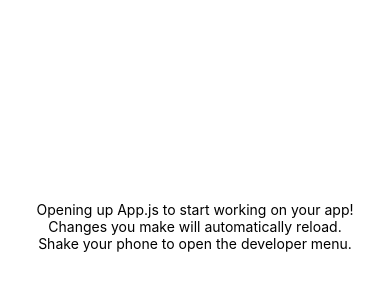
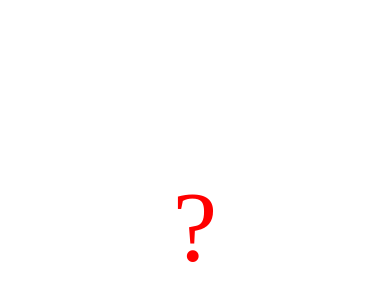
Before and after one commit to simotae14/UdaciFitness, a React Native app: screen / in a window 390 px wide. Shown: the part 196-496 px from the top of the page. Built offline with nearby package versions, Linux system fonts and the light colour scheme.

Commit message:
Native Icons set

```diff
--- a/App.js
+++ b/App.js
@@ -1,13 +1,13 @@
 import React from 'react';
 import { StyleSheet, Text, View } from 'react-native';
+
+import { Ionicons } from '@expo/vector-icons';
 
 export default class App extends React.Component {
   render() {
     return (
       <View style={styles.container}>
-        <Text>Opening up App.js to start working on your app!</Text>
-        <Text>Changes you make will automatically reload.</Text>
-        <Text>Shake your phone to open the developer menu.</Text>
+        <Ionicons name='ios-pizza' color='red' size={100} />
       </View>
     );
   }
```
